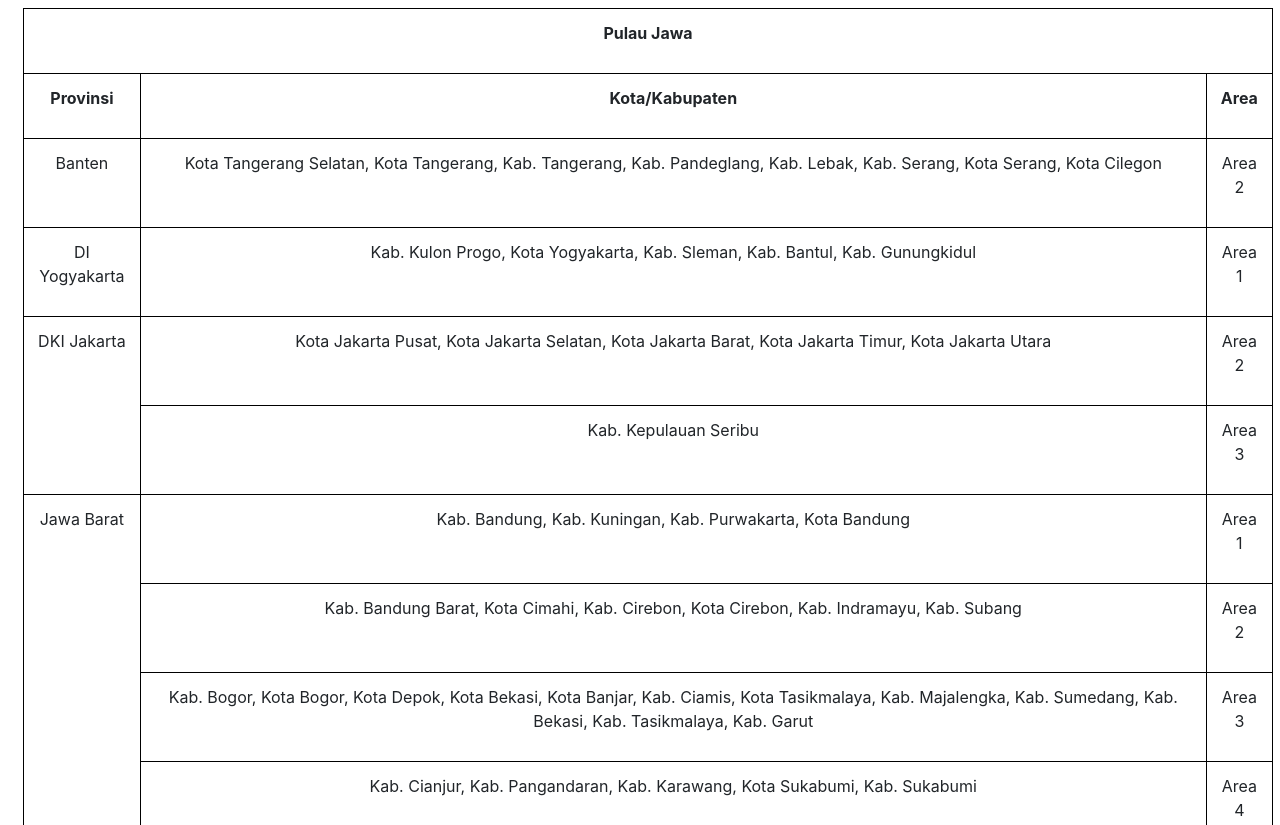
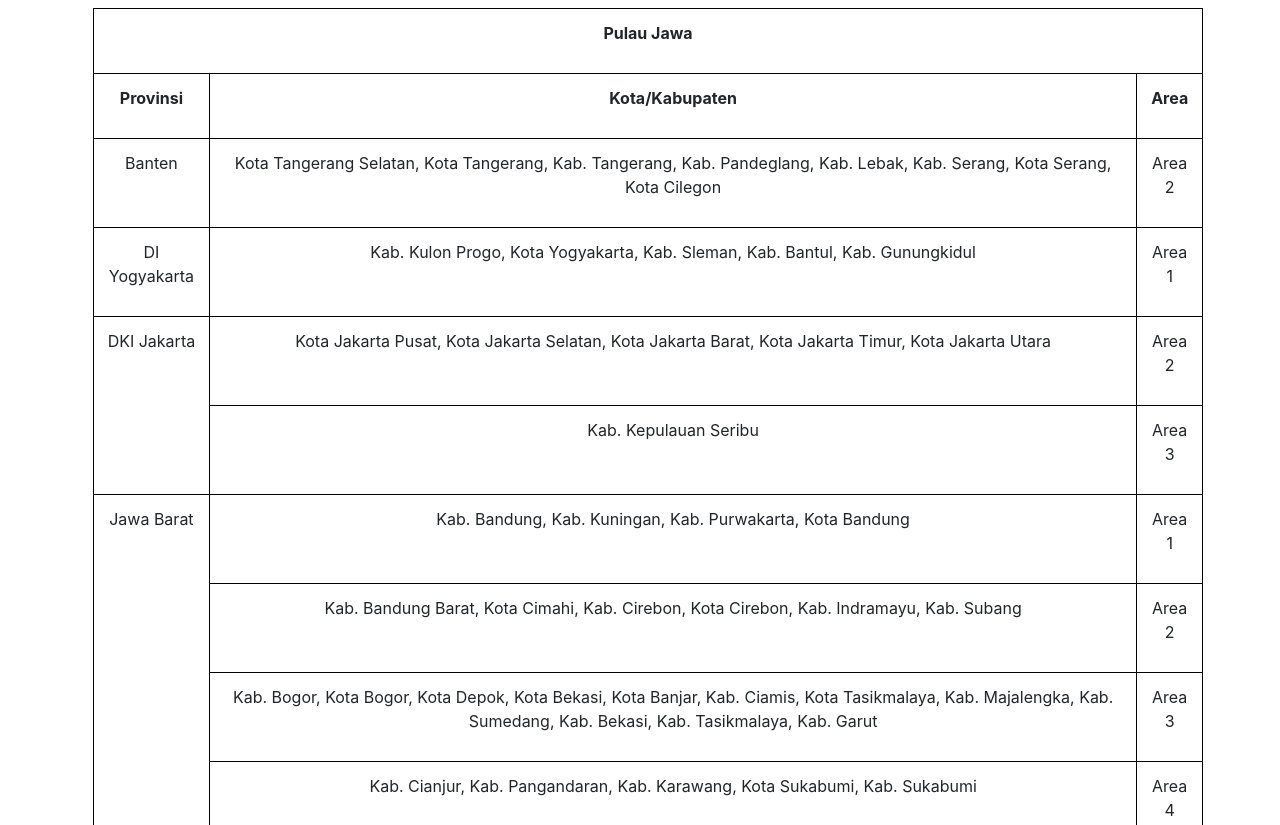
Before and after one commit to almaprayuda/akrabarea, a plain HTML site: page index.html in a window 1280 px wide. Shown: the top 825 px of the page. Drawn offline with nearby package versions, Linux system fonts and the light colour scheme.

Commit message:
Update index.html

```diff
--- a/index.html
+++ b/index.html
@@ -4,26 +4,19 @@
 <head>
     <title>AREA AKRAB</title>
     <style>
-        * {
-            /* font-size: 10px !important; */
-        }
-
         table {
-            width: 100%;
             text-align: center;
         }
 
         td {
-            /* padding: 10px; */
             border: 1px solid black !important;
-            /* border-collapse: collapse; */
         }
     </style>
     <link rel="stylesheet" href="https://cdn.jsdelivr.net/npm/bootstrap@4.6.2/dist/css/bootstrap.min.css">
 </head>
 
 <body>
-    <div class="container-fluid">
+    <div class="container">
         <!-- <div class="table-responsive"> -->
         <table cellspacing="0" class="table m-2">
             <tbody>
```
